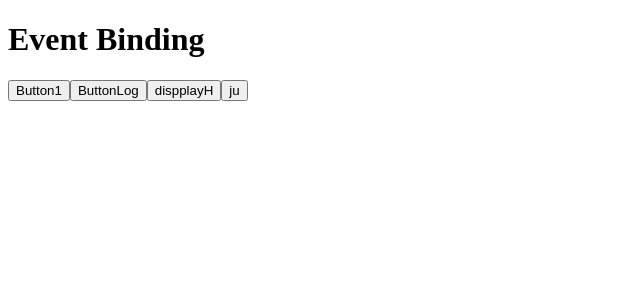
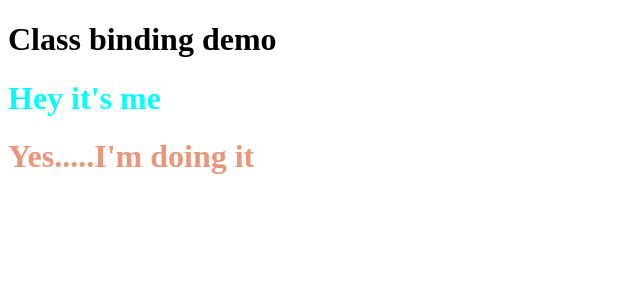
Before and after one commit to shounak889/webDevlopment, an Angular app in the folder Angular/TestProject/: page / in a window 1280 px wide. Shown: the top 300 px of the page, without its empty margins (0-640 px from the left). Built offline with nearby package versions, Linux system fonts and the light colour scheme.

Commit message:
class binding and changed coloers of text

```diff
--- a/Angular/TestProject/src/app/ram/ram.component.css
+++ b/Angular/TestProject/src/app/ram/ram.component.css
@@ -0,0 +1,9 @@
+.success
+{
+    color: aqua;
+}
+
+.failure
+{
+    color:darksalmon;
+}
--- a/Angular/TestProject/src/app/ram/ram.component.html
+++ b/Angular/TestProject/src/app/ram/ram.component.html
@@ -1,16 +1,8 @@
-<h1>Event Binding</h1>
+<h1>Class binding demo</h1>
+<h1 [class] = "'success'">
+    Hey it's me
+</h1>
 
-
-<button (click) = "display()">Button1</button>
-
-<button (click) = "tat()">ButtonLog</button>
-
-<button (click) = "dis()">dispplayH</button>
-
-<button (click) = "Ramse($event)">ju</button>
-
-
-
-
- <!-- if you don't write below the it won't print name on screen -->
-<h1>{{name}}</h1>
+<h1 [class] = "'failure'">
+    Yes.....I'm doing it
+</h1>
--- a/Angular/TestProject/src/app/ram/ram.component.ts
+++ b/Angular/TestProject/src/app/ram/ram.component.ts
@@ -9,27 +9,5 @@ import { Component } from '@angular/core';
 })
 export class RamComponent
 {
-   public name : string = "";
-
-   public display()
-   {
-    this.name = "ddwdwdwdd";
-   }
-
-   public dis()
-   {
-    return  this.name = "ojasdd";
-   }
-
-   public tat()
-   {
-    console.log("Tat is clicked");
-   }
-
-   public Ramse(val1 : any)
-   {
-     console.log(val1);
-   }
-
 
 }
```
